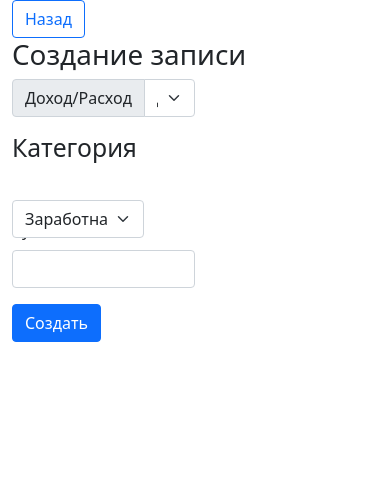
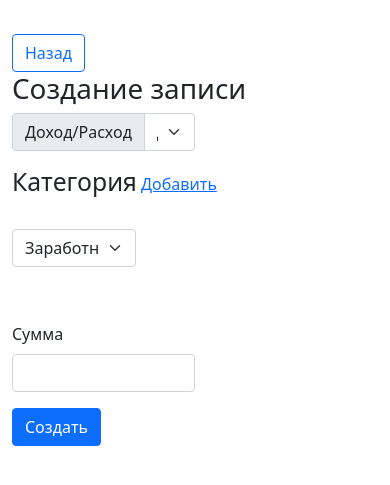
Before and after one commit to SKFreed/tz, a PHP site: page /create.php in a window 390 px wide. Shown: the top 485 px of the page. Run offline with PHP 8.4, Linux system fonts and the light colour scheme; tables that the repository leaves empty or names only in its code hold one stand-in row (values such as "Sample post").

Commit message:
Добавлен category.php

```diff
--- a/App.js
+++ b/App.js
@@ -1,6 +1,6 @@
 let operation = document.querySelector('.operations');
-let opIn = document.querySelector('.options-income')
-let opEx = document.querySelector('.options-expenses')
+let opIn = document.querySelector('.category-income')
+let opEx = document.querySelector('.category-expenses')
 
 operation.onchange = function () //Обработчик событий, выполняет действия при изменении значения раскрывающего списка
 {
--- /dev/null
+++ b/category.php
@@ -0,0 +1 @@
+<?php
--- a/create.php
+++ b/create.php
@@ -1,3 +1,11 @@
+<?php
+require_once "dbconfig.php";
+
+$stmt = $pdo->prepare("SELECT * FROM tzexpenses");
+$stmt->execute();
+$rows = $stmt->fetchAll();
+
+?>
 <!doctype html>
 <html lang="ru">
 <head>
@@ -14,7 +22,7 @@
 </head>
 <body>
 <div class="container">
-    <a class="btn btn-outline-primary" href="/">Назад</a>
+    <a class="btn btn-outline-primary" href="/" style="margin-top: 34px">Назад</a>
     <h1>Создание записи</h1>
     <form method="post" action="create2.php">
         <div class="mb-3">
@@ -27,6 +35,7 @@
                 </select>
             </div>
             <h2>Категория</h2>
+            <a href="category.php" class="add">Добавить</a>
             <div class="input-group mb-3 category-income" style="width: 33.8%">
 
                 <select class="form-select options-income" id="category" name="category1">
@@ -35,16 +44,14 @@
                     <option>Иной источник</option>
                 </select>
             </div>
-            <div class="input-group mb-3 category-expenses" style="width: 33.8%">
+            <div class="input-group mb-3 category-expenses hide" style="width: 33.8%">
 
-                <select class="form-select options-expenses hide" id="category" name="category2">
-
-                    <option selected> Продукты питания</option>
-                    <option> Транспорт</option>
-                    <option> Мобильная связь</option>
-                    <option> Интернет</option>
-                    <option> Развлечения</option>
-                    <option> Другое</option>
+                <select class="form-select options-expenses " id="category" name="category2">
+                    <?php
+                    foreach ($rows as $row) {
+                    ?>
+                    <option><?= $row['expenses'] ?></option>
+                    <?php } ?>
                 </select>
             </div>
 
@@ -57,7 +64,7 @@
     </form>
 </div>
 
-<script src="App.js"></script>
+
 
 
 <!-- Вариант 1: Bootstrap в связке с Popper -->
@@ -65,6 +72,7 @@
         integrity="sha384-gtEjrD/SeCtmISkJkNUaaKMoLD0//ElJ19smozuHV6z3Iehds+3Ulb9Bn9Plx0x4"
         crossorigin="anonymous"></script>
 
+<script src="App.js"></script>
 <!-- Вариант 2: Bootstrap JS отдельно от Popper
 <script src="https://cdn.jsdelivr.net/npm/@popperjs/core@2.9.2/dist/umd/popper.min.js" integrity="sha384-IQsoLXl5PILFhosVNubq5LC7Qb9DXgDA9i+tQ8Zj3iwWAwPtgFTxbJ8NT4GN1R8p" crossorigin="anonymous"></script>
 <script src="https://cdn.jsdelivr.net/npm/bootstrap@5.0.1/dist/js/bootstrap.min.js" integrity="sha384-Atwg2Pkwv9vp0ygtn1JAojH0nYbwNJLPhwyoVbhoPwBhjQPR5VtM2+xf0Uwh9KtT" crossorigin="anonymous"></script>
--- a/style.css
+++ b/style.css
@@ -2,13 +2,27 @@
 {
     display: none;
 }
-.category-income,
-.category-expenses
+
+.options-income,
+.options-expenses
 {
-    position: absolute;
-    top: 200px;
+    top: 0px;
 }
+
 .summa
 {
     margin-top: 55px;
 }
+.add
+{
+    top: -34px;
+    left: 170px;
+    position: relative;
+}
+@media (min-width: 350px) and (max-width:768px) {
+   .add
+   {
+       left: 129px;
+       top: -33px;
+   }
+}
```
